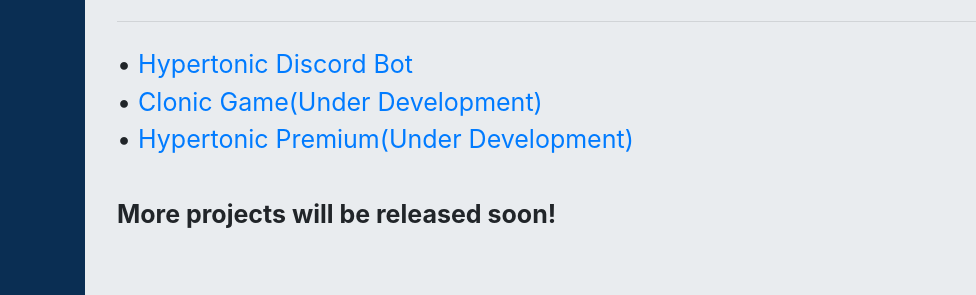
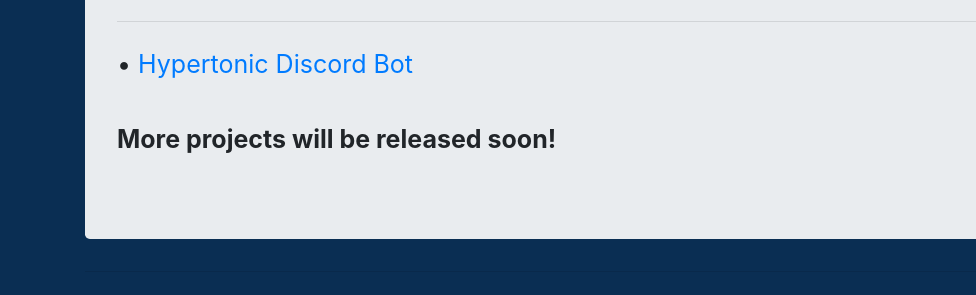
Before and after one commit to HypnoticSiege/Hypertonic-Network-Website, a plain HTML site: page Projects/index.html in a window 1280 px wide. Shown: the part 220-515 px from the top of the page, 0-976 px from the left. Drawn offline with nearby package versions, Linux system fonts and the light colour scheme; files that its build step writes are made by us from their sources.

Commit message:
Update index.html

```diff
--- a/Projects/index.html
+++ b/Projects/index.html
@@ -58,10 +58,6 @@
             <p style="font-size: 25px;">
               • <a href="https://discordapp.com/api/oauth2/authorize?client_id=617784753482891316&permissions=8&scope=bot">Hypertonic Discord Bot</a>
               <br>
-              • <a href=" ">Clonic Game(Under Development)</a>
-              <br>
-			        • <a href=" ">Hypertonic Premium(Under Development)</a>
-              <br>
               <br>
               <b>More projects will be released soon!</b>
             </p>
```
